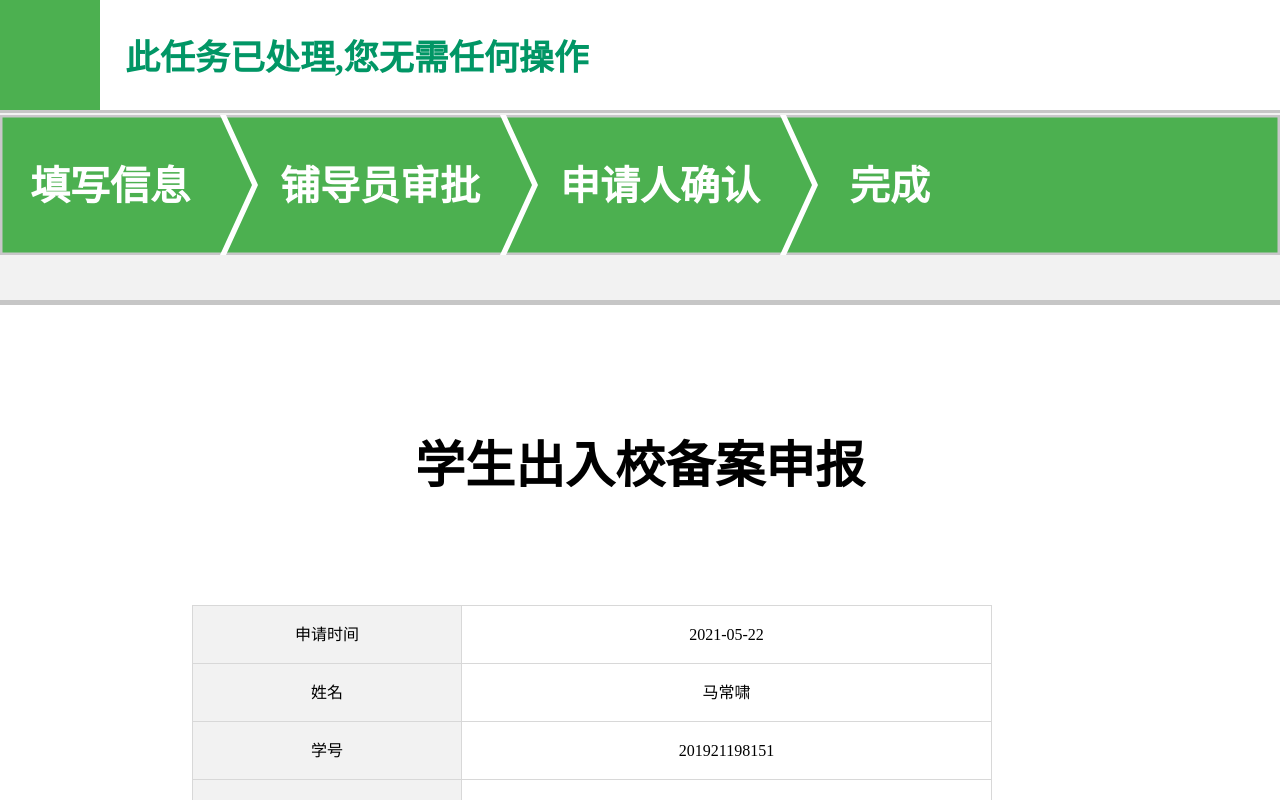
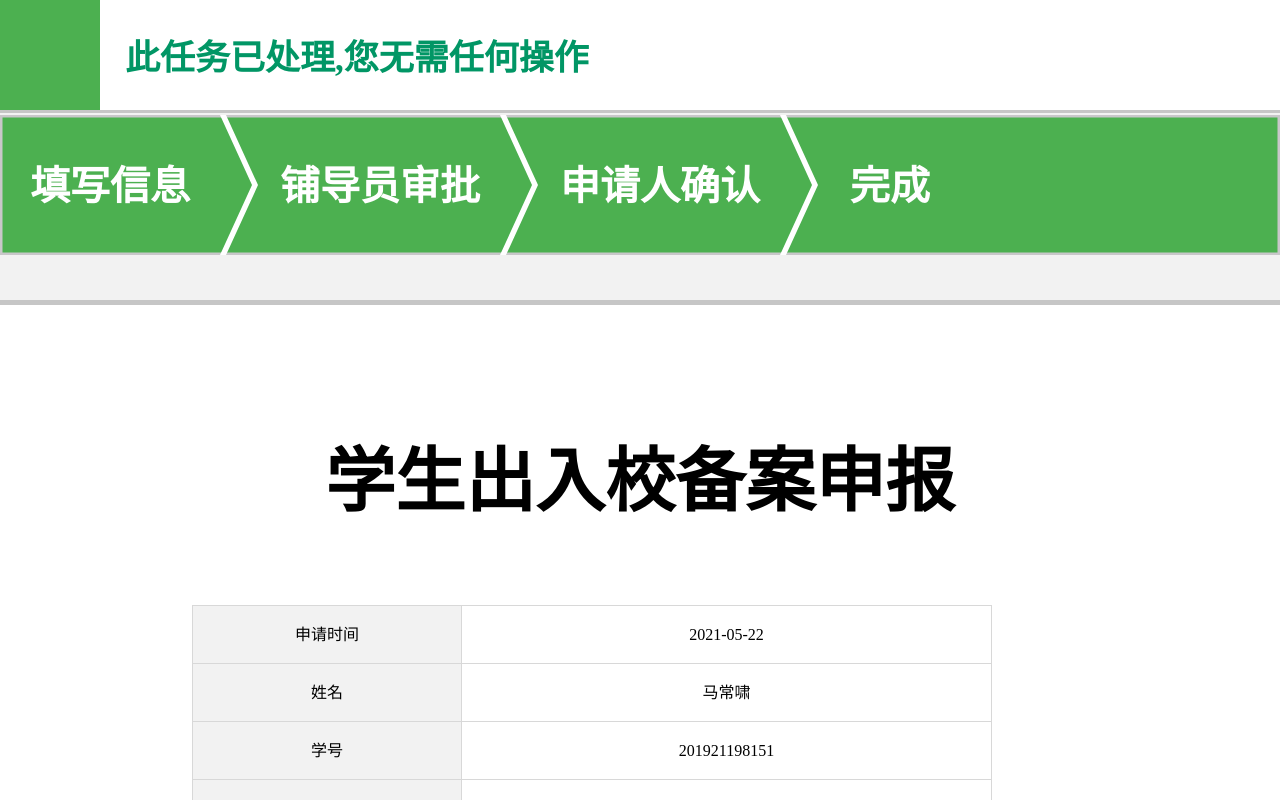
Before and after one commit to mcx797/beiyu.github.io, a plain HTML site: page index.html in a window 1280 px wide. Drawn offline with Linux system fonts and the light colour scheme.

Commit message:
fontsize

```diff
--- a/index.html
+++ b/index.html
@@ -23,7 +23,7 @@
 			}
 
 	.midText {
-				width:500;
+				width:800;
 				height:60;
 				text-align: center;
 				margin-left:auto;
@@ -33,7 +33,7 @@
 				bottom:0;
 				left:0;
 				right:0;
-				font-size:50;
+				font-size:70;
 				font-weight: bold;
 			}
 	.tabletext {
```
